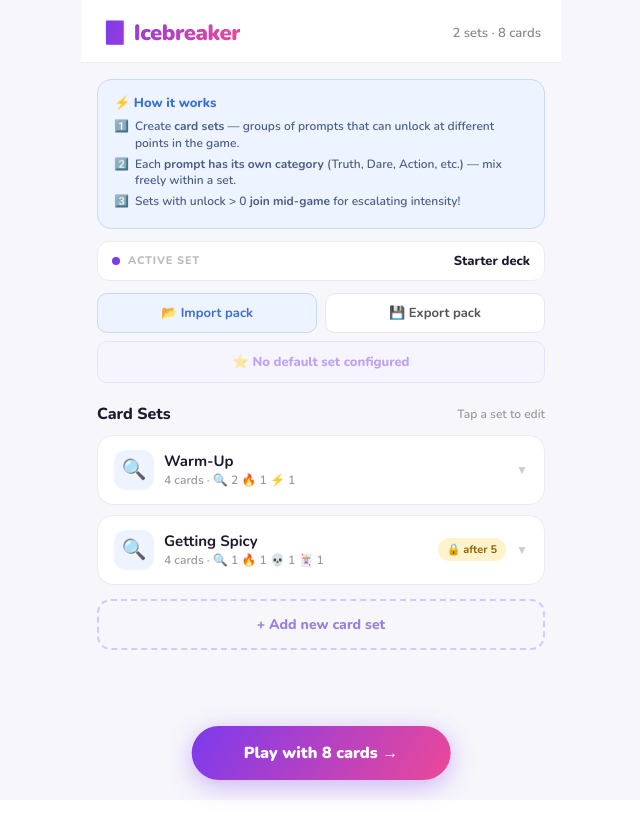
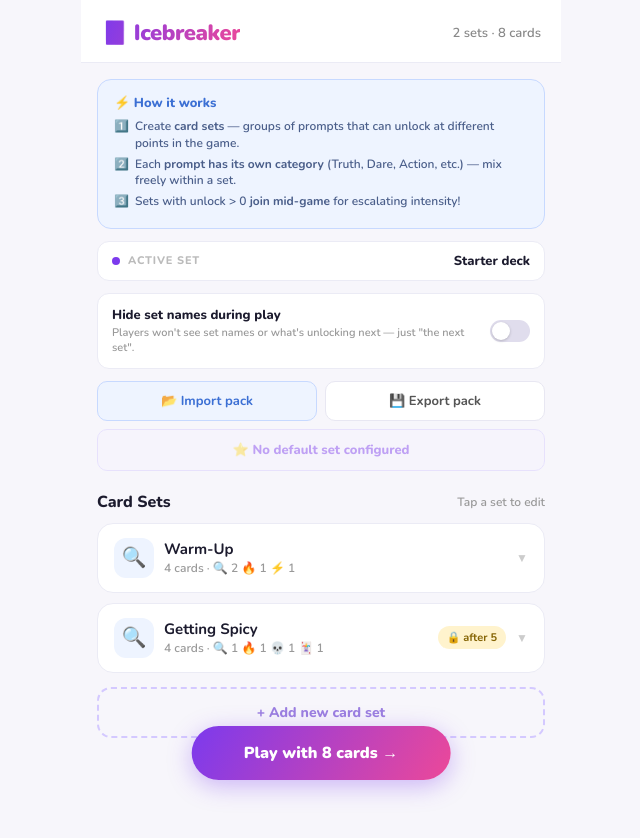
Before and after one commit to anshkansara/icebreaker, a React (Vite) app: page / in a window 1280 px wide. Shown: the top 838 px of the page, without its empty margins (319-959 px from the left). Before the commit the page ends 800 px from the top, so only its background shows below. Built offline with nearby package versions, Linux system fonts and the light colour scheme.

Commit message:
Implement toggle for hiding set names
Added game options for hiding set names during play.

```diff
--- a/src/App.jsx
+++ b/src/App.jsx
@@ -174,6 +174,19 @@ const CSS = `
 .g-pack-source-dot { width: 8px; height: 8px; border-radius: 50%; background: #7C3AED; flex-shrink: 0; }
 .g-pack-source-label { font-size: 11px; font-weight: 800; color: #BBB; text-transform: uppercase; letter-spacing: 0.8px; }
 .g-pack-source-name { font-size: 13px; font-weight: 800; color: #1C1B2E; margin-left: auto; white-space: nowrap; overflow: hidden; text-overflow: ellipsis; }
+
+/* Game options */
+.g-options { margin: 12px 16px 0; }
+.g-option-row {
+  display: flex; align-items: center; justify-content: space-between; gap: 12px;
+  padding: 12px 14px; border-radius: 12px; background: #fff;
+  border: 1.5px solid #EBEBF5; cursor: pointer; user-select: none;
+  transition: border-color 0.15s;
+}
+.g-option-row:hover { border-color: #D4C9FF; }
+.g-option-text { min-width: 0; }
+.g-option-title { font-size: 13px; font-weight: 800; color: #1C1B2E; }
+.g-option-sub { font-size: 11px; color: #999; font-weight: 600; margin-top: 2px; line-height: 1.35; }
 
 /* Set card */
 .g-set { margin: 0 16px 10px; background: #fff; border-radius: 16px; border: 1.5px solid #EBEBF5; overflow: hidden; transition: border-color 0.15s, box-shadow 0.15s; }
@@ -385,6 +398,10 @@ export default function App() {
     try { return localStorage.getItem("pg-pack-source-v1") || "Starter deck"; }
     catch { return "Starter deck"; }
   });
+  const [hideNames, setHideNames] = useState(() => {
+    try { return localStorage.getItem("pg-hide-names-v1") === "1"; }
+    catch { return false; }
+  });
   const toastRef = useRef(null);
 
   useEffect(() => {
@@ -394,6 +411,10 @@ export default function App() {
   useEffect(() => {
     try { localStorage.setItem("pg-pack-source-v1", packSource); } catch {}
   }, [packSource]);
+
+  useEffect(() => {
+    try { localStorage.setItem("pg-hide-names-v1", hideNames ? "1" : "0"); } catch {}
+  }, [hideNames]);
 
   const showToast = (msg) => {
     setToast({ msg, show: true });
@@ -503,7 +524,7 @@ export default function App() {
       newlyUnlocked.forEach(s => {
         s.cards.filter(c => c.text.trim()).forEach(c => finalPool.push({ ...c, sid: s.id, sName: s.name }));
         newUnlocked.push(s.id);
-        showToast(`🔓 "${s.name}" added to the pool!`);
+        showToast(hideNames ? `🔓 A new set unlocked!` : `🔓 "${s.name}" added to the pool!`);
       });
       setGameState(g => ({ ...g, pool: finalPool, used: [...g.used, card], pullCount: newCount, current: card, unlocked: newUnlocked }));
       setTimeout(() => setFlipped(true), 80);
@@ -535,6 +556,7 @@ export default function App() {
     const nu = nextUnlock();
     const progress = nu ? Math.min(100, (gameState.pullCount / nu.unlockAt) * 100) : 100;
     const activeSets = cardSets.filter(s => gameState.unlocked.includes(s.id));
+    const lockedSets = cardSets.filter(s => s.enabled && !gameState.unlocked.includes(s.id) && s.unlockAt > 0);
     const meta = gameState.current ? CATEGORY_META[gameState.current.category] || CATEGORY_META.Truth : null;
 
     return (
@@ -547,14 +569,14 @@ export default function App() {
           </div>
 
           <div className="g-active-sets">
-            {activeSets.map(s => (
+            {activeSets.map((s, i) => (
               <span key={s.id} className="g-set-pill" style={{ background: "#F5F3FF", color: "#7C3AED" }}>
-                📦 {s.name}
+                📦 {hideNames ? `Set ${i + 1}` : s.name}
               </span>
             ))}
-            {cardSets.filter(s => s.enabled && !gameState.unlocked.includes(s.id) && s.unlockAt > 0).map(s => (
+            {lockedSets.map(s => (
               <span key={s.id} className="g-set-pill" style={{ background: "#F5F5F5", color: "#AAA" }}>
-                🔒 {s.name} (at {s.unlockAt})
+                🔒 {hideNames ? `Hidden set (at ${s.unlockAt})` : `${s.name} (at ${s.unlockAt})`}
               </span>
             ))}
           </div>
@@ -562,7 +584,7 @@ export default function App() {
           {nu && (
             <div className="g-unlock-section">
               <div className="g-unlock-label">
-                <span>{nu.unlockAt - gameState.pullCount} more pulls</span> to unlock "{nu.name}"
+                <span>{nu.unlockAt - gameState.pullCount} more pulls</span> to unlock {hideNames ? "the next set" : `"${nu.name}"`}
               </div>
               <div className="g-progress"><div className="g-progress-fill" style={{ width: `${progress}%` }} /></div>
             </div>
@@ -633,6 +655,17 @@ export default function App() {
           <span className="g-pack-source-dot" />
           <span className="g-pack-source-label">Active set</span>
           <span className="g-pack-source-name">{packSource}</span>
+        </div>
+
+        {/* Game options */}
+        <div className="g-options">
+          <div className="g-option-row" onClick={() => setHideNames(v => !v)}>
+            <div className="g-option-text">
+              <div className="g-option-title">Hide set names during play</div>
+              <div className="g-option-sub">Players won't see set names or what's unlocking next — just "the next set".</div>
+            </div>
+            <div className={`g-toggle-track ${hideNames ? "on" : ""}`}><div className="g-toggle-thumb" /></div>
+          </div>
         </div>
 
         {/* Import / Export */}
```
